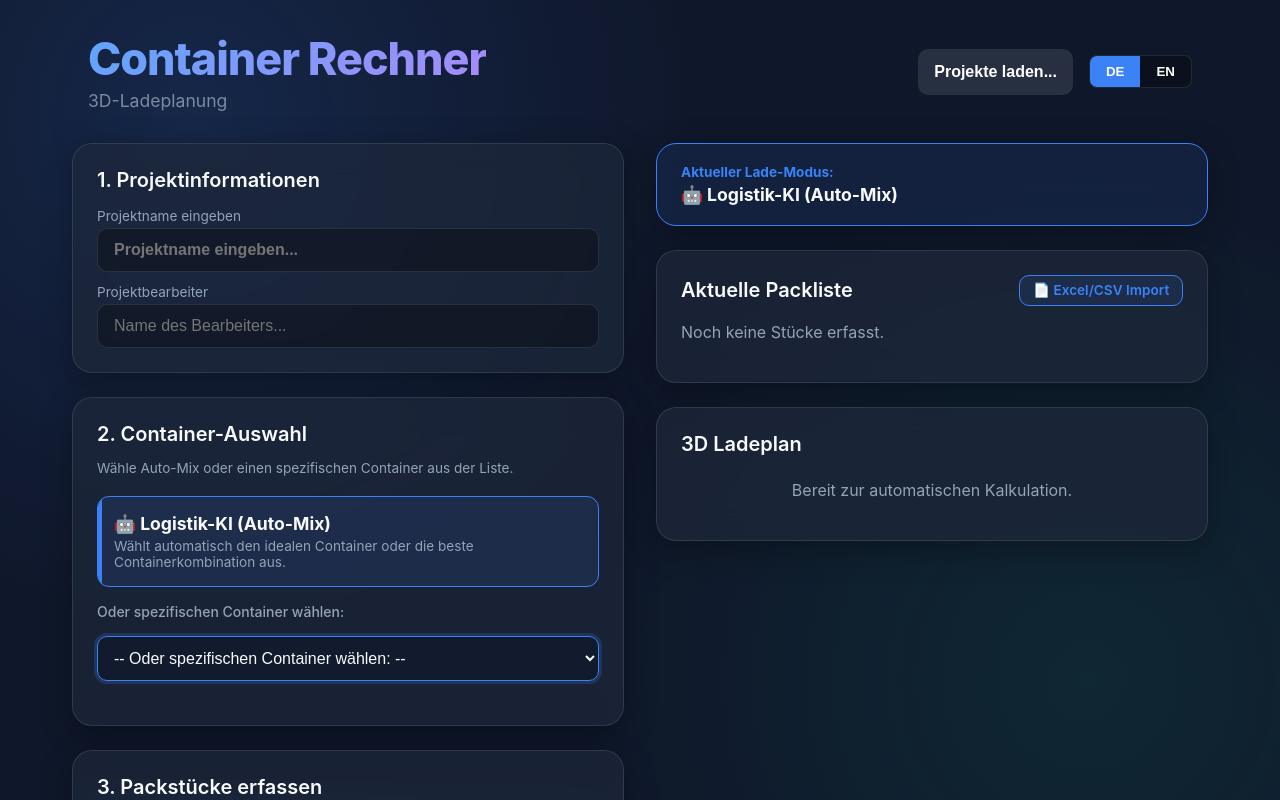
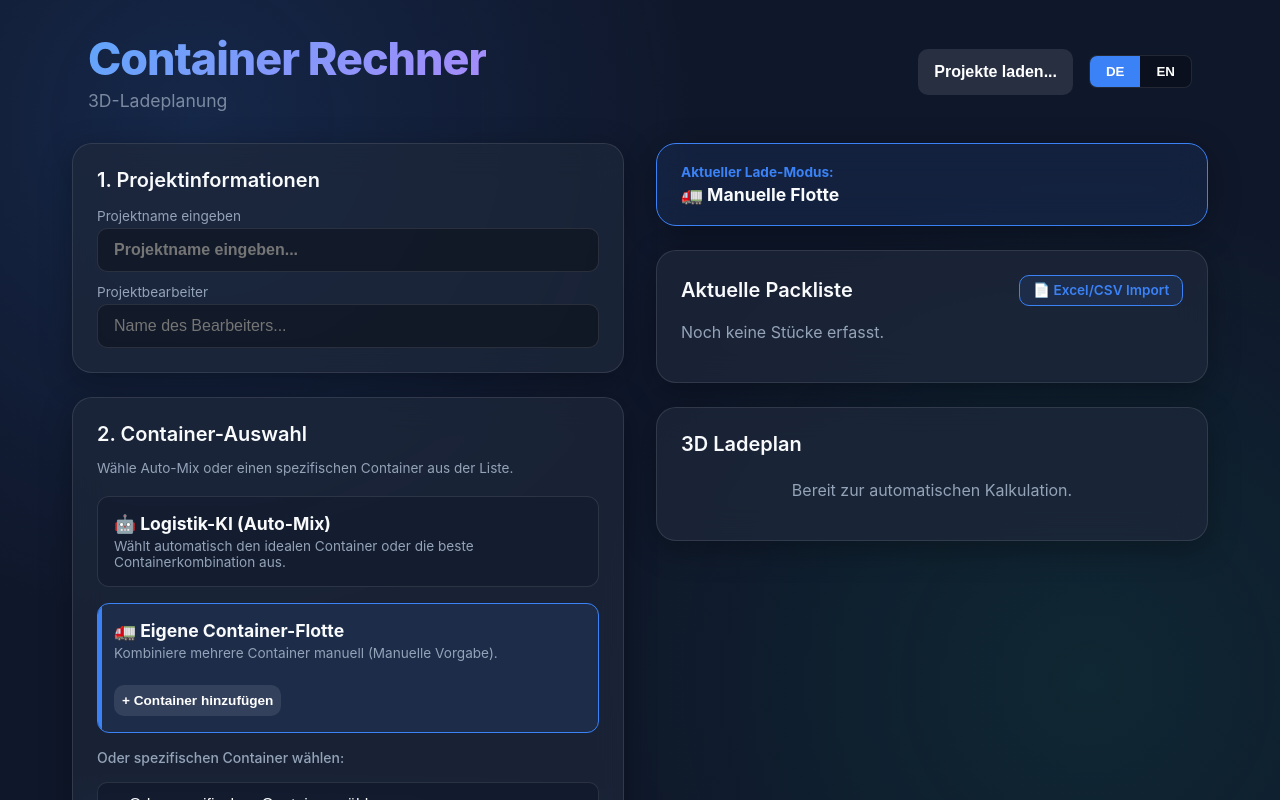
Before and after one commit to WIL-AI/container-rechner, a React (Vite) app: page / in a window 1280 px wide. Both pictures are taken after a click on the element 348 px from the left and 641 px from the top of the page. Shown: the top 800 px of the page. Built offline with nearby package versions, Linux system fonts and the light colour scheme.

Commit message:
feat: implement manual custom container fleet and packlist printing

```diff
--- a/src/App.tsx
+++ b/src/App.tsx
@@ -1,7 +1,7 @@
 import { useState, useEffect, useMemo, useCallback } from 'react';
 import { CONTAINERS } from './lib/containers';
 import { calculateHeterogeneousPacking } from './lib/packer';
-import type { PacklistItem, PackagingType, PackedItemInfo, PackedContainer } from './lib/packer';
+import type { PacklistItem, PackagingType, PackedItemInfo, PackedContainer, CustomFleetItem } from './lib/packer';
 import { getProjects, saveProject, deleteProject } from './lib/db';
 import type { Project } from './lib/db';
 import { ContainerViews } from './components/ContainerViews';
@@ -28,6 +28,7 @@ export default function App() {
   const [projectName, setProjectName] = useState<string>('');
   const [projectEditor, setProjectEditor] = useState<string>('');
   const [containerSelection, setContainerSelection] = useState<string>('auto');
+  const [customFleet, setCustomFleet] = useState<CustomFleetItem[]>([]);
   const [packlist, setPacklist] = useState<PacklistItem[]>([]);
   const [deleteConfirmId, setDeleteConfirmId] = useState<string | null>(null);
 
@@ -47,24 +48,41 @@ export default function App() {
   useEffect(() => {
     if (!projectName && packlist.length === 0) return;
     const timeout = setTimeout(() => {
+      let savedSelection = containerSelection;
+      if (containerSelection === 'fleet') {
+         savedSelection = 'fleet:' + customFleet.map(f => `${f.containerId}=${f.count}`).join(';');
+      }
       saveProject({
         id: projectId,
         name: projectName || (lang === 'de' ? 'Unbenanntes Projekt' : 'Unnamed Project'),
         updatedAt: Date.now(),
-        containerSelection,
+        containerSelection: savedSelection,
         packlist
       });
     }, 1000);
     return () => clearTimeout(timeout);
-  }, [projectId, projectName, containerSelection, packlist, lang]);
+  }, [projectId, projectName, containerSelection, customFleet, packlist, lang]);
 
   const loadProject = (p: Project) => {
-    setProjectId(p.id); setProjectName(p.name); setContainerSelection(p.containerSelection); setPacklist(p.packlist);
+    setProjectId(p.id); setProjectName(p.name); setPacklist(p.packlist);
+    if (p.containerSelection.startsWith('fleet:')) {
+       setContainerSelection('fleet');
+       const parts = p.containerSelection.split(':')[1].split(';').filter(Boolean);
+       const fleet = parts.map(pt => {
+          const [cid, cnt] = pt.split('=');
+          return { containerId: cid, count: Number(cnt) };
+       });
+       setCustomFleet(fleet);
+    } else {
+       setContainerSelection(p.containerSelection);
+       setCustomFleet([]);
+    }
     setShowProjectsModal(false); setEditingItemId(null); setForm(DEFAULT_FORM);
   };
 
   const createNewProject = () => {
     setProjectId(`proj-${Date.now()}`); setProjectName(''); setContainerSelection('auto'); setPacklist([]);
+    setCustomFleet([]);
     setShowProjectsModal(false); setEditingItemId(null); setForm(DEFAULT_FORM);
   };
 
@@ -111,6 +129,73 @@ export default function App() {
   const cancelEdit = () => {
     setEditingItemId(null);
     setForm({ ...DEFAULT_FORM, color: form.color });
+  };
+
+  const handlePrintPacklist = () => {
+    const printWindow = window.open('', '_blank');
+    if (!printWindow) return;
+
+    const loc = lang === 'de' ? 'de-DE' : 'en-US';
+    const dateStr = new Date().toLocaleString(loc);
+
+    const itemsHtml = packlist.map((it: PacklistItem, idx: number) => `
+      <tr>
+        <td style="border: 1px solid #ddd; padding: 8px;">${idx + 1}</td>
+        <td style="border: 1px solid #ddd; padding: 8px;">${it.quantity}x</td>
+        <td style="border: 1px solid #ddd; padding: 8px;">${it.contentDesc || it.packaging}</td>
+        <td style="border: 1px solid #ddd; padding: 8px;">${it.length / 10} x ${it.width / 10} x ${it.height / 10} cm</td>
+        <td style="border: 1px solid #ddd; padding: 8px;">${it.weight} kg</td>
+      </tr>
+    `).join('');
+
+    printWindow.document.write(`
+      <html>
+        <head>
+          <title>${t.appTitle} - ${t.packlistTitle}</title>
+          <style>
+            body { font-family: sans-serif; padding: 40px; color: #333; }
+            h1 { color: #1a2744; margin-bottom: 5px; }
+            .header-info { display: grid; grid-template-columns: 1fr 1fr; gap: 20px; margin-bottom: 30px; border-bottom: 2px solid #eee; padding-bottom: 20px; }
+            table { width: 100%; border-collapse: collapse; margin-top: 20px; }
+            th { background: #f1f5f9; text-align: left; border: 1px solid #ddd; padding: 10px; }
+            @media print { .no-print { display: none; } }
+          </style>
+        </head>
+        <body>
+          <div style="display: flex; justify-content: space-between; align-items: flex-start;">
+            <div>
+              <h1>${t.packlistTitle}</h1>
+              <p style="margin: 0; color: #666;">${projectName || '-'}</p>
+            </div>
+            <div style="text-align: right;">
+              <p><strong>${t.printDateLabel}:</strong> ${dateStr}</p>
+            </div>
+          </div>
+
+          <table>
+            <thead>
+              <tr>
+                <th>#</th>
+                <th>${t.quantityLabel}</th>
+                <th>${t.contentDescLabel}</th>
+                <th>Maße (LxBxH)</th>
+                <th>${t.weightLabel}</th>
+              </tr>
+            </thead>
+            <tbody>
+              ${itemsHtml}
+            </tbody>
+          </table>
+
+          <p class="no-print" style="margin-top: 40px;">
+            <button onclick="window.print()" style="padding: 10px 20px; background: #3b82f6; color: white; border: none; border-radius: 6px; cursor: pointer;">
+              Drucken / Print
+            </button>
+          </p>
+        </body>
+      </html>
+    `);
+    printWindow.document.close();
   };
 
   const handlePrint = (pc: PackedContainer) => {
@@ -237,8 +322,21 @@ export default function App() {
 
   const result = useMemo(() => {
     if (packlist.length === 0) return null;
-    return calculateHeterogeneousPacking(packlist, containerSelection);
-  }, [packlist, containerSelection]);
+    return calculateHeterogeneousPacking(packlist, containerSelection, customFleet);
+  }, [packlist, containerSelection, customFleet]);
+
+  const addFleetItem = () => {
+     setCustomFleet(prev => [...prev, { containerId: CONTAINERS[0].id, count: 1 }]);
+  };
+  const removeFleetItem = (idx: number) => {
+     setCustomFleet(prev => prev.filter((_, i) => i !== idx));
+  };
+  const handleFleetCountChange = (idx: number, count: number) => {
+     setCustomFleet(prev => prev.map((f, i) => i === idx ? { ...f, count: Math.max(1, count) } : f));
+  };
+  const handleFleetTypeChange = (idx: number, containerId: string) => {
+     setCustomFleet(prev => prev.map((f, i) => i === idx ? { ...f, containerId } : f));
+  };
 
   const formatPosition = (x: number, y: number, z: number, cW: number, cL: number) => {
     const area = z < cL / 3 ? t.posBack : z < (cL * 2) / 3 ? t.posMiddle : t.posFront;
@@ -332,9 +430,34 @@ export default function App() {
                    <p style={{ margin: 0, fontSize: '0.85rem' }}>{t.autoMixDesc}</p>
                </div>
 
+               <div
+                  className={`radio-card ${containerSelection === 'fleet' ? 'active' : ''}`}
+                  onClick={() => setContainerSelection('fleet')}
+                  style={{ padding: '1rem', width: '100%', boxSizing: 'border-box' }}
+               >
+                   <h3 style={{ fontSize: '1.1rem', margin: '0 0 4px 0' }}>🚛 {t.manualFleetTitle}</h3>
+                   <p style={{ margin: 0, fontSize: '0.85rem' }}>{t.manualFleetDesc}</p>
+
+                   {containerSelection === 'fleet' && (
+                     <div style={{ marginTop: '1rem', display: 'flex', flexDirection: 'column', gap: '0.5rem' }} onClick={e => e.stopPropagation()}>
+                        {customFleet.map((f, idx) => (
+                           <div key={idx} style={{ display: 'flex', gap: '0.5rem', alignItems: 'center' }}>
+                             <input type="number" min="1" value={f.count} onChange={e => handleFleetCountChange(idx, Number(e.target.value))} className="input-field" style={{ width: '70px', padding: '0.4rem' }} />
+                             <span style={{ color: 'var(--text-secondary)' }}>x</span>
+                             <select value={f.containerId} onChange={e => handleFleetTypeChange(idx, e.target.value)} className="input-field" style={{ flex: 1, padding: '0.4rem' }}>
+                               {CONTAINERS.map(c => <option key={c.id} value={c.id}>{c.name}</option>)}
+                             </select>
+                             <button type="button" onClick={() => removeFleetItem(idx)} className="btn" style={{ width: 'auto', background: 'transparent', color: 'var(--danger)', padding: '0.4rem' }}>🗑️</button>
+                           </div>
+                        ))}
+                        <button type="button" onClick={addFleetItem} className="btn" style={{ background: 'rgba(255,255,255,0.1)', padding: '0.5rem', width: 'auto', alignSelf: 'flex-start', fontSize: '0.85rem', marginTop: '0.5rem' }}>{t.fleetAddBtn}</button>
+                     </div>
+                   )}
+               </div>
+
                <div className="input-group">
                  <label className="input-label" style={{ marginBottom: '8px' }}>{t.manualContainerLabel}</label>
-                 <select value={containerSelection === 'auto' ? '' : containerSelection} onChange={e => setContainerSelection(e.target.value)} className="input-field" style={{ width: '100%', padding: '0.75rem' }}>
+                 <select value={['auto', 'fleet'].includes(containerSelection) ? '' : containerSelection} onChange={e => setContainerSelection(e.target.value)} className="input-field" style={{ width: '100%', padding: '0.75rem' }}>
                     <option value="" disabled>-- {t.manualContainerLabel} --</option>
                     {CONTAINERS.map(c => (
                       <option key={c.id} value={c.id}>{c.name} (Max. {c.maxPayload.toLocaleString('de-DE')} kg)</option>
@@ -459,7 +582,9 @@ export default function App() {
                 <div style={{ fontSize: '1.1rem', fontWeight: 'bold' }}>
                   {containerSelection === 'auto'
                     ? (lang === 'de' ? '🤖 Logistik-KI (Auto-Mix)' : '🤖 Logistics AI (Auto-Mix)')
-                    : CONTAINERS.find(c => c.id === containerSelection)?.name}
+                    : (containerSelection === 'fleet'
+                         ? (lang === 'de' ? '🚛 Manuelle Flotte' : '🚛 Custom Fleet')
+                         : CONTAINERS.find(c => c.id === containerSelection)?.name)}
                 </div>
              </div>
              {containerSelection === 'auto' && result && result.packedContainers.length > 0 && (
@@ -477,7 +602,12 @@ export default function App() {
           <div className="glass-panel animate-in" style={{ animationDelay: '0.2s', padding: '1.5rem' }}>
             <div style={{ display: 'flex', justifyContent: 'space-between', alignItems: 'center' }}>
                <h2 style={{ fontSize: '1.25rem', margin: 0 }}>{t.packlistTitle}</h2>
-               <div>
+               <div style={{ display: 'flex', gap: '0.5rem' }}>
+                 {packlist.length > 0 && (
+                   <button type="button" onClick={handlePrintPacklist} className="btn" style={{ background: 'rgba(59,130,246,0.1)', color: 'var(--accent)', border: '1px solid var(--accent)', padding: '0.4rem 0.8rem', cursor: 'pointer', fontSize: '0.85rem', display: 'inline-block', margin: 0, width: 'auto' }}>
+                     {t.btnPrintPacklist}
+                   </button>
+                 )}
                  <input type="file" id="excel-upload" accept=".xlsx, .xls, .csv" onChange={handleFileUpload} style={{ display: 'none' }} />
                  <label htmlFor="excel-upload" className="btn" style={{ background: 'rgba(59,130,246,0.1)', color: 'var(--accent)', border: '1px solid var(--accent)', padding: '0.4rem 0.8rem', cursor: 'pointer', fontSize: '0.85rem', display: 'inline-block', margin: 0, width: 'auto' }}>
                    {t.btnImportExcel}
--- a/src/lib/packer.ts
+++ b/src/lib/packer.ts
@@ -277,28 +277,57 @@ function packIntoContainer3D(items: PacklistItem[], container: ContainerType) {
    };
 }
 
+export interface CustomFleetItem {
+  containerId: string;
+  count: number;
+}
+
 export function calculateHeterogeneousPacking(
   packlist: PacklistItem[],
-  containerSelection: string
+  containerSelection: string,
+  customFleet: CustomFleetItem[] = []
 ): PackingPlan {
   const plan: PackingPlan = { packedContainers: [], unpackedItems: [] };
 
   let currentItems = [...packlist];
   let safetyIterator = 0;
 
+  // Build the exact container sequence if 'fleet' mode
+  const fleetSequence: import('./containers').ContainerType[] = [];
+  if (containerSelection === 'fleet') {
+      for (const item of customFleet) {
+          const c = CONTAINERS.find(x => x.id === item.containerId);
+          if (c) {
+              for (let i = 0; i < item.count; i++) fleetSequence.push(c);
+          }
+      }
+  }
+
   while (currentItems.length > 0 && safetyIterator < 30) {
      safetyIterator++;
 
-     const container = findBestContainerForItems(currentItems, containerSelection);
+     let container: import('./containers').ContainerType;
+     if (containerSelection === 'fleet') {
+         if (fleetSequence.length === 0) break; // Fleet is exhausted
+         container = fleetSequence.shift()!;
+     } else {
+         container = findBestContainerForItems(currentItems, containerSelection);
+     }
+
      const { packedItems, remainingItems, usedVolume, usedWeight } = packIntoContainer3D(currentItems, container);
 
      if (packedItems.length === 0) {
-        const unp = remainingItems.shift();
-        if (unp) {
-           plan.unpackedItems.push({ item: unp, missingCount: unp.quantity, reason: 'Maße/Gewicht überschreiten alle Grenzen dieses Containers.' });
+        if (containerSelection === 'fleet') {
+           // Container is empty but we couldn't pack the next item. Try next in fleet.
+           continue;
+        } else {
+           const unp = remainingItems.shift();
+           if (unp) {
+              plan.unpackedItems.push({ item: unp, missingCount: unp.quantity, reason: 'Maße/Gewicht überschreiten alle Grenzen dieses Containers.' });
+           }
+           currentItems = remainingItems;
+           continue;
         }
-        currentItems = remainingItems;
-        continue;
      }
 
      const containerVol = container.length * container.width * container.height;
@@ -317,7 +346,8 @@ export function calculateHeterogeneousPacking(
 
   if (currentItems.length > 0) {
      for (const item of currentItems) {
-        plan.unpackedItems.push({ item, missingCount: item.quantity, reason: 'Abbruch: Max. Containeranzahl erreicht.' });
+        const reason = containerSelection === 'fleet' ? 'Abbruch: Fuhrpark-Kapazität vollständig ausgeschöpft.' : 'Abbruch: Max. Containeranzahl erreicht.';
+        plan.unpackedItems.push({ item, missingCount: item.quantity, reason });
      }
   }
 
--- a/src/lib/translations.ts
+++ b/src/lib/translations.ts
@@ -15,6 +15,10 @@ export const translations = {
     autoMixTitle: 'Logistik-KI (Auto-Mix)',
     autoMixDesc: 'Wählt automatisch den idealen Container oder die beste Containerkombination aus.',
     manualContainerLabel: 'Oder spezifischen Container wählen:',
+    manualFleetTitle: 'Eigene Container-Flotte',
+    manualFleetDesc: 'Kombiniere mehrere Container manuell (Manuelle Vorgabe).',
+    fleetAddBtn: '+ Container hinzufügen',
+    fleetContainerPlaceholder: '-- Bitte wählen --',
 
     step2Title: '3. Packstücke erfassen',
     contentDescLabel: 'Inhalt / Bezeichnung',
@@ -50,6 +54,7 @@ export const translations = {
     btnDelete: 'Löschen',
     doubleClickHint: 'Doppelklick zum Bearbeiten',
     btnImportExcel: '📄 Excel/CSV Import',
+    btnPrintPacklist: '🖨️ Packliste drucken',
     importError: 'Fehler beim Lesen der Excel-Datei.',
     importSuccess: 'Packstücke erfolgreich importiert!',
     importWait: 'Lese Datei...',
@@ -131,6 +136,10 @@ export const translations = {
     autoMixTitle: 'Logistics AI (Auto-Mix)',
     autoMixDesc: 'Automatically selects the ideal container set',
     manualContainerLabel: 'Or select specific container:',
+    manualFleetTitle: 'Custom Container Fleet',
+    manualFleetDesc: 'Combine multiple specific containers manually.',
+    fleetAddBtn: '+ Add container',
+    fleetContainerPlaceholder: '-- Please select --',
 
     step2Title: '3. Capture Pack Items',
     contentDescLabel: 'Content / Description',
@@ -166,6 +175,7 @@ export const translations = {
     btnDelete: 'Delete',
     doubleClickHint: 'Double click to edit',
     btnImportExcel: '📄 Excel/CSV Import',
+    btnPrintPacklist: '🖨️ Print Packlist',
     importError: 'Error reading Excel file.',
     importSuccess: 'Pack items imported successfully!',
     importWait: 'Reading file...',
```
